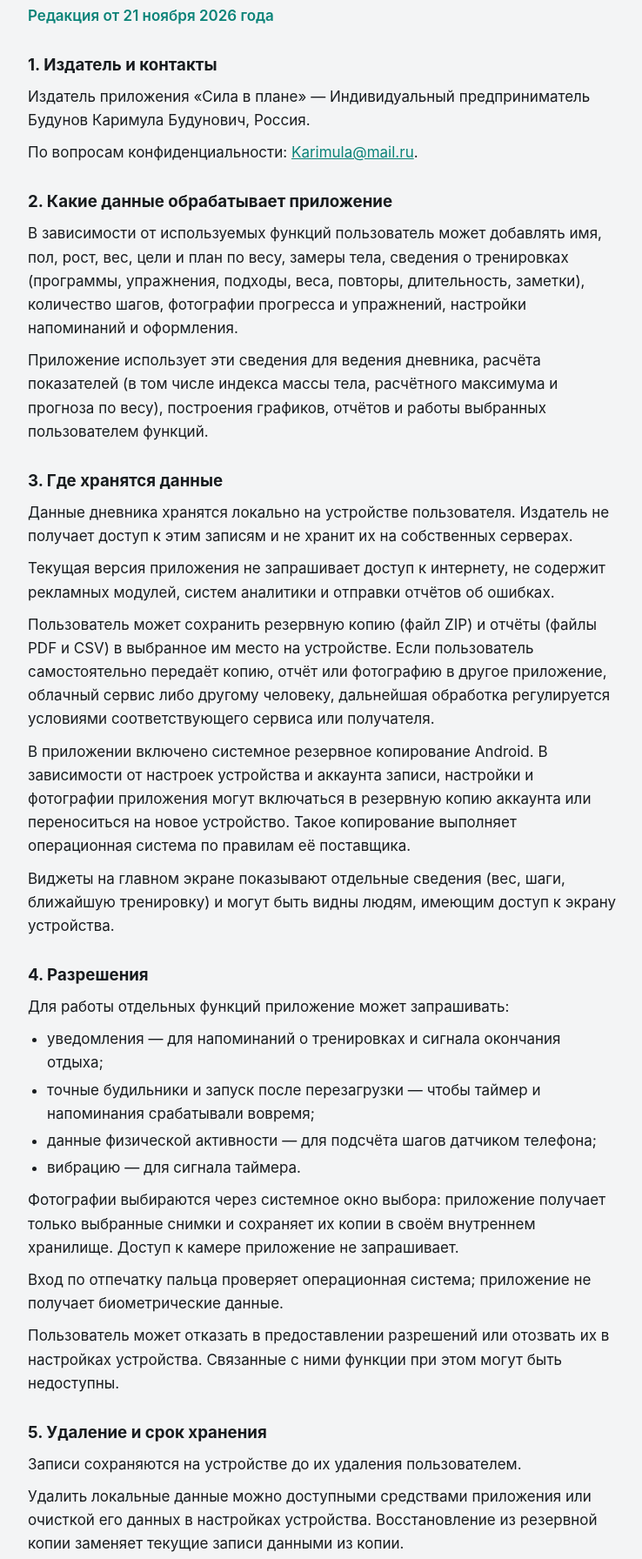
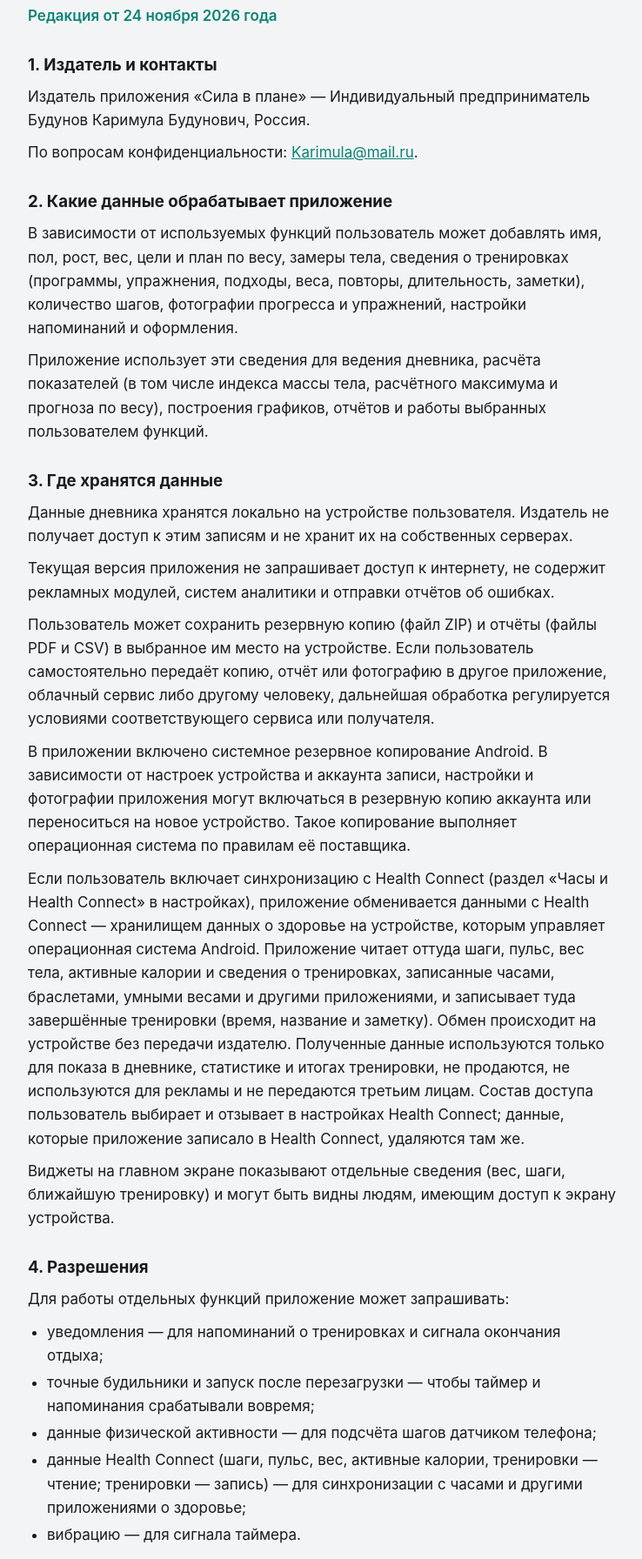
Before and after one commit to karimula1984-jpg/silavplane-legal, a plain HTML site: page privacy.html in a window 1280 px wide. Shown: the part 108-1900 px from the top of the page at 87% size, without its empty margins (268-1006 px from the left). Drawn offline with Linux system fonts and the light colour scheme.

Commit message:
Политика конфиденциальности: раздел о Health Connect (редакция 24.11.2026)
Co-Authored-By: Claude Opus 5.5 <noreply@anthropic.com>
Claude-Session: https://claude.ai/code/session_01MJfyshdosbYjbyNxrmpvp7

```diff
--- a/privacy.html
+++ b/privacy.html
@@ -26,7 +26,7 @@ a{color:var(--accent)}
 <main>
 <nav><a href="privacy.html">Политика конфиденциальности</a><a href="terms.html">Пользовательское соглашение</a></nav>
 <h1>Политика конфиденциальности «Сила в плане»</h1>
-<p class="edition">Редакция от 21 ноября 2026 года</p>
+<p class="edition">Редакция от 24 ноября 2026 года</p>
 <h2>1. Издатель и контакты</h2>
 <p>Издатель приложения «Сила в плане» — Индивидуальный предприниматель Будунов Каримула Будунович, Россия.</p>
 <p>По вопросам конфиденциальности: <a href="mailto:Karimula@mail.ru">Karimula@mail.ru</a>.</p>
@@ -38,6 +38,7 @@ a{color:var(--accent)}
 <p>Текущая версия приложения не запрашивает доступ к интернету, не содержит рекламных модулей, систем аналитики и отправки отчётов об ошибках.</p>
 <p>Пользователь может сохранить резервную копию (файл ZIP) и отчёты (файлы PDF и CSV) в выбранное им место на устройстве. Если пользователь самостоятельно передаёт копию, отчёт или фотографию в другое приложение, облачный сервис либо другому человеку, дальнейшая обработка регулируется условиями соответствующего сервиса или получателя.</p>
 <p>В приложении включено системное резервное копирование Android. В зависимости от настроек устройства и аккаунта записи, настройки и фотографии приложения могут включаться в резервную копию аккаунта или переноситься на новое устройство. Такое копирование выполняет операционная система по правилам её поставщика.</p>
+<p>Если пользователь включает синхронизацию с Health Connect (раздел «Часы и Health Connect» в настройках), приложение обменивается данными с Health Connect — хранилищем данных о здоровье на устройстве, которым управляет операционная система Android. Приложение читает оттуда шаги, пульс, вес тела, активные калории и сведения о тренировках, записанные часами, браслетами, умными весами и другими приложениями, и записывает туда завершённые тренировки (время, название и заметку). Обмен происходит на устройстве без передачи издателю. Полученные данные используются только для показа в дневнике, статистике и итогах тренировки, не продаются, не используются для рекламы и не передаются третьим лицам. Состав доступа пользователь выбирает и отзывает в настройках Health Connect; данные, которые приложение записало в Health Connect, удаляются там же.</p>
 <p>Виджеты на главном экране показывают отдельные сведения (вес, шаги, ближайшую тренировку) и могут быть видны людям, имеющим доступ к экрану устройства.</p>
 <h2>4. Разрешения</h2>
 <p>Для работы отдельных функций приложение может запрашивать:</p>
@@ -45,6 +46,7 @@ a{color:var(--accent)}
 <li>уведомления — для напоминаний о тренировках и сигнала окончания отдыха;</li>
 <li>точные будильники и запуск после перезагрузки — чтобы таймер и напоминания срабатывали вовремя;</li>
 <li>данные физической активности — для подсчёта шагов датчиком телефона;</li>
+<li>данные Health Connect (шаги, пульс, вес, активные калории, тренировки — чтение; тренировки — запись) — для синхронизации с часами и другими приложениями о здоровье;</li>
 <li>вибрацию — для сигнала таймера.</li>
 </ul>
 <p>Фотографии выбираются через системное окно выбора: приложение получает только выбранные снимки и сохраняет их копии в своём внутреннем хранилище. Доступ к камере приложение не запрашивает.</p>
```
